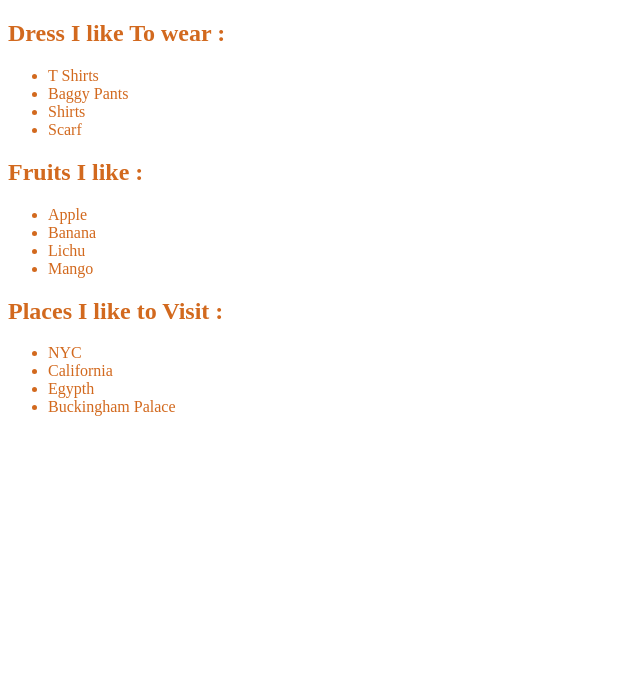
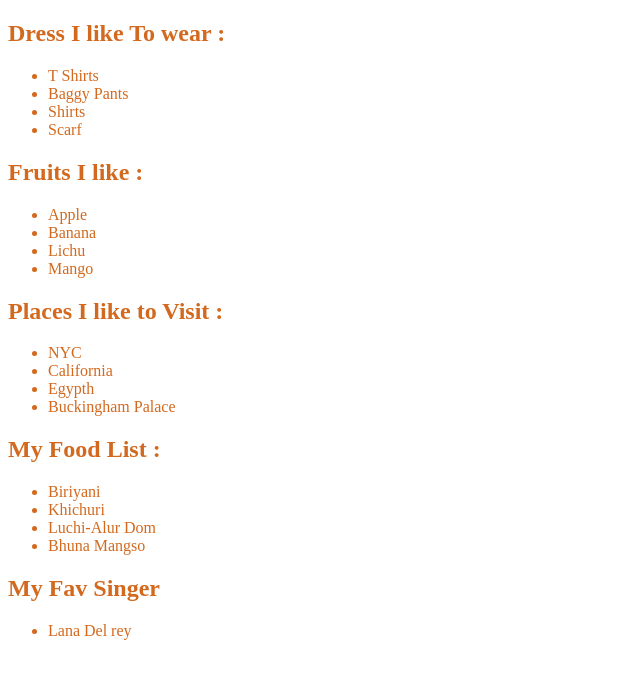
Before and after one commit to sumaiya-rahman-chowdhury/javaScript-Dom, a plain HTML site: page index.html in a window 1280 px wide. Shown: the whole page, without its empty margins (0-640 px from the left). Drawn offline with Linux system fonts and the light colour scheme.

Commit message:
appendChild()

```diff
--- a/index.html
+++ b/index.html
@@ -8,7 +8,7 @@
     <link rel="stylesheet" href="style.css">
 </head>
 
-<body>
+<body id="main-container">
     <section>
         <h1>Dress I like To wear :</h1>
         <ul>
--- a/script.js
+++ b/script.js
@@ -9,3 +9,48 @@
 for(const li of someLi){
     console.log(li.innerText)
 }
+const attr = document.getElementById('places-title') ;
+
+console.log(attr.getAttribute('id') )
+
+// add
+const mainContainer = document.getElementById('main-container');
+// ki add korsi
+const section = document.createElement('section')
+const h1 = document.createElement('h1');
+h1.innerText = "My Food List :"
+section.appendChild(h1);
+const ul = document.createElement('ul');
+// create first list item
+const li1 = document.createElement('li');
+li1.innerText = "Biriyani";
+ul.appendChild(li1);
+//
+// create another
+const li2 = document.createElement('li');
+li2.innerText = "Khichuri";
+ul.appendChild(li2);
+//
+// create another
+const li3 = document.createElement('li');
+li3.innerText = "Luchi-Alur Dom";
+ul.appendChild(li3);
+//
+// create another
+const li4 = document.createElement('li');
+li4.innerText = "Bhuna Mangso";
+ul.appendChild(li4);
+//
+section.appendChild(ul);
+mainContainer.appendChild(section);
+// End
+
+// set innerHtml directly
+
+const sectionSinger = document.createElement('section');
+sectionSinger.innerHTML =`
+<h1>My Fav Singer </h1>
+<ul><li>Lana Del rey</li></ul>
+`
+mainContainer.appendChild(sectionSinger);
+// End set innerHtml directly
```
